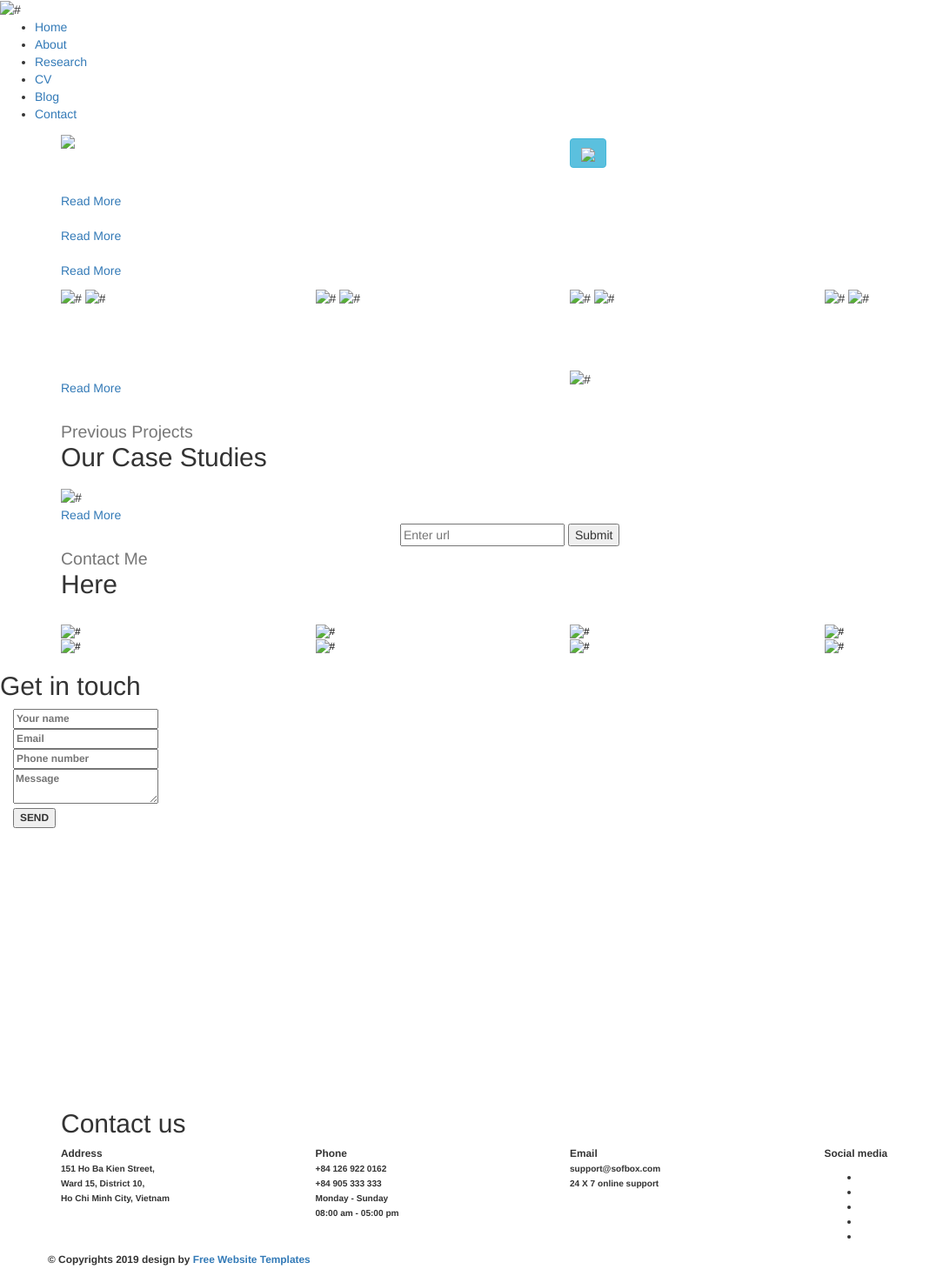
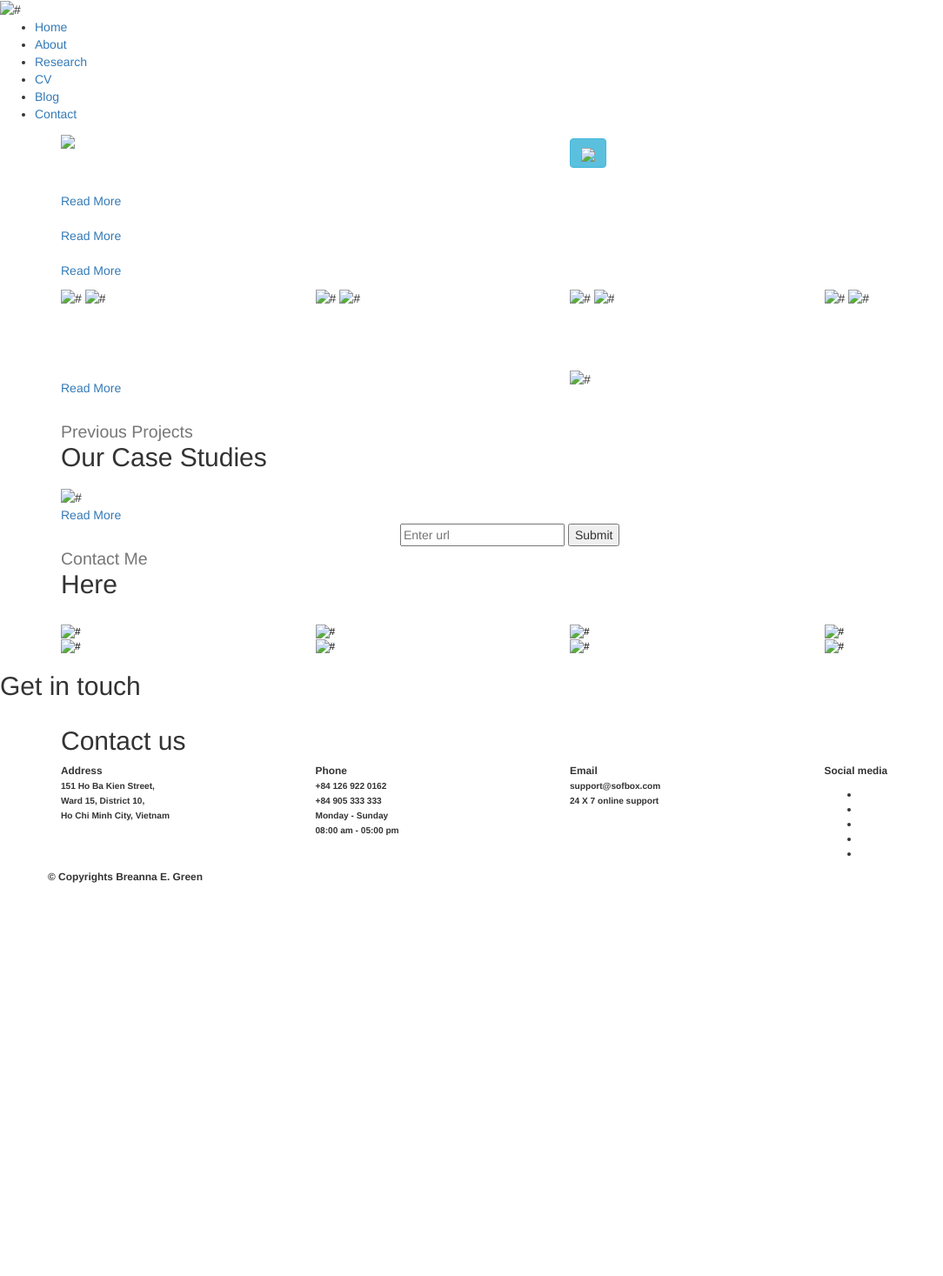
Before and after one commit to bregreen/bregreen.github.io, a Jekyll site: the page built from about/index.html, in a window 1280 px wide. Shown: the whole page at 87% size, without its empty margins (0-1084 px from the left). Built offline with Jekyll 4.4.1, drawn with Linux system fonts in a browser that asks for light colours; nearby versions of some CDN libraries; library files that are not in the unit come from our copies; comment, search, counter and statistics services are not loaded; after the commit the page ends 1027 px from its top, so only the background shows below that.

Commit message:
Update default.html

```diff
--- a/_layouts/default.html
+++ b/_layouts/default.html
@@ -383,55 +383,7 @@
          </div>
          <!-- section -->
 
-         <div class="section contact_section">
-            <div class="container-fluid">
-               <div class="row">
-                  <div class="col-md-6 theme_color_bg fc3726 padding_0">
-                     <div class="full">
-                        <div class="row">
-                           <div class="col-sm-12 col-md-10 offset-lg-1">
-                              <div class="full contact_form">
-                                 <form class="contact_form_inner" action="#">
-                                    <fieldset>
-                                       <div class="field">
-                                          <input type="text" name="name" placeholder="Your name" />
-                                       </div>
-                                       <div class="field">
-                                          <input type="email" name="email" placeholder="Email" />
-                                       </div>
-                                       <div class="field">
-                                          <input type="text" name="phone_no" placeholder="Phone number" />
-                                       </div>
-                                       <div class="field">
-                                          <textarea placeholder="Message"></textarea>
-                                       </div>
-                                       <div class="field center">
-                                          <button class="margin-top_30">SEND</button>
-                                       </div>
-                                    </fieldset>
-                                 </form>
-                              </div>
-                           </div>
-                        </div>
-                     </div>
-                  </div>
-                  <div class="col-md-6 padding_0">
-                     <div class="full">
-                        <div class="row">
-                           <div class="col-sm-12">
-                              <div class="full map_section">
-                                 <div id="map">
-                                    <div id="googleMap" style="width:100%;height:440px;"></div>
-                                 </div>
-                              </div>
-                           </div>
-                        </div>
-                     </div>
-                  </div>
-               </div>
-            </div>
-         </div>
-         <!-- end section -->
+
          <!-- Start Footer -->
          <footer class="footer-box">
             <div class="container">
@@ -487,14 +439,15 @@
             <div class="container">
                <div class="row">
                   <div class="col-12">
-                     <p class="crp">© Copyrights 2019 design by <a href="https://html.design" title="Free Website Templates">Free Website Templates</a></p>
+                     <p class="crp">© Copyrights Breanna E. Green </p>
                   </div>
                </div>
             </div>
          </div>
       </div>
       <a href="#" id="scroll-to-top" class="hvr-radial-out"><i class="fa fa-angle-up"></i></a>
-      <!-- ALL JS FILES -->
+
+	      <!-- ALL JS FILES -->
       <script src="js/jquery.min.js"></script>
       <script src="js/popper.min.js"></script>
       <script src="js/bootstrap.min.js"></script>
@@ -518,8 +471,5 @@
            });
          });
       </script>
-      <!-- google map js -->
-      <script src="https://maps.googleapis.com/maps/api/js?key=AIzaSyA8eaHt9Dh5H57Zh0xVTqxVdBFCvFMqFjQ&callback=initMap"></script>
-      <!-- end google map js -->
    </body>
 </html>
```
